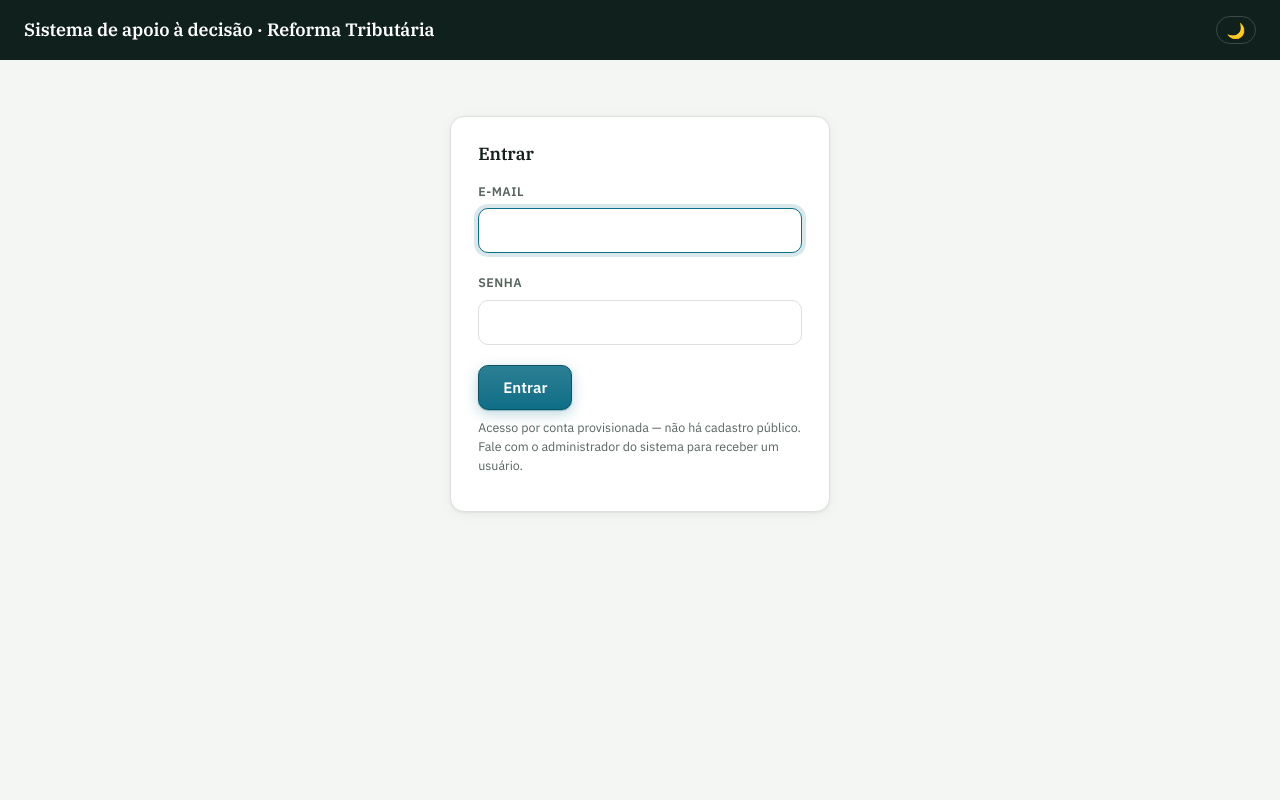
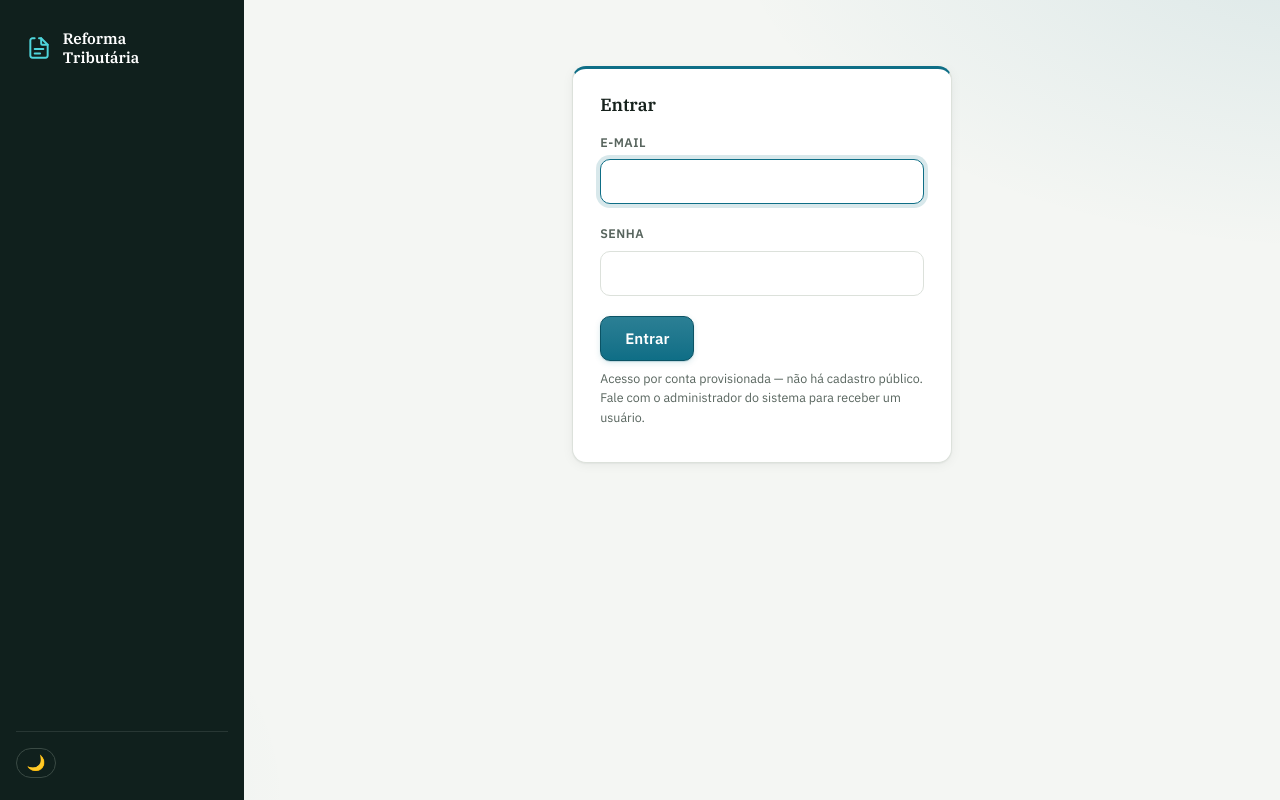
Before and after one commit to denisdhein/reforma-tributaria, a FastAPI app: page /login in a window 1280 px wide. Run offline with FastAPI, Linux system fonts and the light colour scheme.

Commit message:
Redesign estrutural: navegação lateral, textura, identidade de card
As duas rodadas anteriores (tokens de cor, depois forma de componente)
não bastaram sozinhas — o layout continuava sendo uma barra-no-topo
genérica, o mesmo wireframe mais comum que existe.

- Header horizontal vira barra lateral fixa, com ícones SVG desenhados
  à mão por item de navegação; colapsa pra barra horizontal em telas
  estreitas (só CSS, sem JS novo).
- Fundo ganha profundidade via radial-gradient sutil nos cantos.
- Cards ganham borda superior de destaque; tabelas ganham zebra
  striping, hover de linha e cabeçalho com sublinhado colorido.
- Sombra colorida dos botões reduzida (menos blur/opacidade) pra
  manter legibilidade, sem efeito neon.

```diff
--- a/app/web/templates/base.html
+++ b/app/web/templates/base.html
@@ -34,6 +34,7 @@
     --cor-aviso-texto: #8a5a0a;
     --cor-aviso-borda: #f0d9a0;
     --cor-cabecalho: #10201d;
+    --cor-lateral-acento: #4fd6dc;
     --sombra: 0 1px 2px rgba(16, 32, 29, 0.06), 0 2px 12px rgba(16, 32, 29, 0.05);
   }
   @media (prefers-color-scheme: dark) {
@@ -63,7 +64,13 @@
   body {
     margin: 0;
     font-family: "IBM Plex Sans", -apple-system, "Segoe UI", Roboto, Helvetica, Arial, sans-serif;
-    background: var(--cor-fundo);
+    background:
+      radial-gradient(ellipse 1000px 560px at 105% -12%,
+        color-mix(in srgb, var(--cor-primaria) 12%, transparent), transparent 62%),
+      radial-gradient(ellipse 700px 500px at -10% 100%,
+        color-mix(in srgb, var(--cor-primaria) 7%, transparent), transparent 60%),
+      var(--cor-fundo);
+    background-attachment: fixed;
     color: var(--cor-texto);
     line-height: 1.55;
     transition: background-color .15s ease, color .15s ease;
@@ -73,34 +80,85 @@
     font-family: "IBM Plex Mono", ui-monospace, "SFMono-Regular", monospace;
     font-variant-numeric: tabular-nums;
   }
-  header.topo {
+
+  /* Casca do app: barra lateral fixa (sempre escura, nas duas paletas —
+     mesmo raciocínio do header antigo) + área de conteúdo. Abaixo de
+     880px vira barra horizontal no topo — mesma marcação, só o flex-
+     direction muda, sem duplicar HTML pra versão mobile. */
+  .app-shell { display: flex; min-height: 100vh; align-items: stretch; }
+  .lateral {
+    width: 244px; flex-shrink: 0;
     background: var(--cor-cabecalho);
     color: #fff;
-    padding: 1rem 1.5rem;
+    display: flex;
+    flex-direction: column;
+    padding: 1.4rem 1rem;
     position: sticky;
     top: 0;
+    height: 100vh;
+    overflow-y: auto;
     z-index: 10;
   }
-  .topo-linha1 { display: flex; justify-content: space-between; align-items: center; gap: 1rem; flex-wrap: wrap; }
-  header.topo h1 { margin: 0; font-size: 1.12rem; font-weight: 600; letter-spacing: -0.005em; }
-  .topo-acoes { display: flex; align-items: center; gap: 0.75rem; flex-wrap: wrap; }
-  .topo-nav { display: flex; gap: 1.25rem; margin-top: 0.7rem; }
-  .topo-nav a {
-    color: #b9c7c1; text-decoration: none; font-size: 0.85rem; font-weight: 500;
-    padding-bottom: 0.4rem; border-bottom: 2px solid transparent;
+  .marca {
+    display: flex; align-items: center; gap: 0.7rem;
+    padding: 0.4rem 0.6rem 1.6rem;
+    color: #fff;
   }
-  .topo-nav a.ativo, .topo-nav a:hover { color: #fff; border-bottom-color: var(--cor-primaria); }
+  .marca svg { flex-shrink: 0; color: var(--cor-lateral-acento); }
+  .marca-texto { font-family: "IBM Plex Serif", Georgia, serif; font-size: 0.95rem; font-weight: 600; line-height: 1.25; }
+  .nav-lateral { display: flex; flex-direction: column; gap: 0.15rem; flex: 1; }
+  .nav-lateral a {
+    display: flex; align-items: center; gap: 0.85rem;
+    padding: 0.65rem 0.8rem;
+    border-radius: 9px;
+    border-left: 3px solid transparent;
+    color: #aebdb6; text-decoration: none;
+    font-size: 0.88rem; font-weight: 500;
+    transition: background-color .15s ease, color .15s ease, border-color .15s ease;
+  }
+  .nav-lateral a svg { flex-shrink: 0; opacity: 0.85; }
+  .nav-lateral a:hover { background: rgba(255, 255, 255, 0.06); color: #fff; }
+  .nav-lateral a.ativo {
+    background: rgba(255, 255, 255, 0.08);
+    border-left-color: var(--cor-lateral-acento);
+    color: #fff;
+  }
+  .nav-lateral a.ativo svg { opacity: 1; color: var(--cor-lateral-acento); }
+  .lateral-rodape {
+    display: flex; flex-direction: column; gap: 0.6rem;
+    padding-top: 1rem; margin-top: 0.5rem;
+    border-top: 1px solid rgba(255, 255, 255, 0.1);
+  }
+  .lateral-rodape form { margin: 0; }
 
+  .area-principal { flex: 1; min-width: 0; }
   main {
-    max-width: 980px;
+    max-width: 1080px;
     margin: 0 auto;
-    padding: 1.5rem;
+    padding: 2.1rem 2.2rem;
     display: grid;
     gap: 1.25rem;
   }
+  @media (max-width: 880px) {
+    .app-shell { flex-direction: column; }
+    .lateral {
+      width: 100%; height: auto; position: sticky; flex-direction: row;
+      align-items: center; padding: 0.65rem 1rem; overflow-x: auto; overflow-y: visible;
+      gap: 0.5rem;
+    }
+    .marca { padding: 0.2rem 0.6rem 0.2rem 0.2rem; }
+    .marca-texto { display: none; }
+    .nav-lateral { flex-direction: row; flex: 1; gap: 0.2rem; }
+    .nav-lateral a { white-space: nowrap; border-left: none; border-bottom: 3px solid transparent; border-radius: 7px 7px 0 0; }
+    .nav-lateral a.ativo { border-left-color: transparent; border-bottom-color: var(--cor-lateral-acento); }
+    .lateral-rodape { flex-direction: row; padding-top: 0; margin-top: 0; border-top: none; border-left: 1px solid rgba(255, 255, 255, 0.1); padding-left: 0.75rem; }
+    main { padding: 1.25rem; }
+  }
+
   .cartao {
     background: var(--cor-superficie);
     border: 1px solid var(--cor-borda);
+    border-top: 3px solid var(--cor-primaria);
     border-radius: 14px;
     padding: 1.4rem 1.7rem;
     box-shadow: var(--sombra);
@@ -178,8 +236,8 @@
     letter-spacing: 0.003em;
     cursor: pointer;
     box-shadow:
-      0 1px 1px color-mix(in srgb, var(--cor-primaria) 35%, transparent),
-      0 4px 14px color-mix(in srgb, var(--cor-primaria) 28%, transparent);
+      0 1px 1px color-mix(in srgb, var(--cor-primaria) 20%, transparent),
+      0 2px 6px color-mix(in srgb, var(--cor-primaria) 14%, transparent);
     transition: background .15s ease, transform .12s ease, box-shadow .12s ease;
   }
   button:hover {
@@ -187,12 +245,12 @@
       color-mix(in srgb, var(--cor-botao-hover) 88%, white) 0%, var(--cor-botao-hover) 100%);
     transform: translateY(-1px);
     box-shadow:
-      0 1px 1px color-mix(in srgb, var(--cor-primaria) 35%, transparent),
-      0 8px 22px color-mix(in srgb, var(--cor-primaria) 34%, transparent);
+      0 1px 1px color-mix(in srgb, var(--cor-primaria) 20%, transparent),
+      0 4px 10px color-mix(in srgb, var(--cor-primaria) 18%, transparent);
   }
   button:active {
     transform: translateY(0);
-    box-shadow: 0 1px 1px color-mix(in srgb, var(--cor-primaria) 35%, transparent);
+    box-shadow: 0 1px 1px color-mix(in srgb, var(--cor-primaria) 20%, transparent);
   }
   button:disabled {
     opacity: 0.55; cursor: not-allowed; transform: none; box-shadow: none;
@@ -205,8 +263,8 @@
     border: 1px solid color-mix(in srgb, var(--cor-primaria) 75%, black);
     padding: 0.65rem 1.3rem; border-radius: 10px; font-size: 0.9rem; font-weight: 600;
     box-shadow:
-      0 1px 1px color-mix(in srgb, var(--cor-primaria) 35%, transparent),
-      0 4px 14px color-mix(in srgb, var(--cor-primaria) 28%, transparent);
+      0 1px 1px color-mix(in srgb, var(--cor-primaria) 20%, transparent),
+      0 2px 6px color-mix(in srgb, var(--cor-primaria) 14%, transparent);
     transition: background .15s ease, transform .12s ease, box-shadow .12s ease;
   }
   .botao-link:hover {
@@ -276,8 +334,14 @@
   .indicador.reducao { background: var(--cor-sucesso-fraca); }
   .indicador.reducao .valor { color: var(--cor-sucesso); }
   table { width: 100%; border-collapse: collapse; font-size: 0.88rem; }
-  th, td { text-align: left; padding: 0.55rem 0.6rem; border-bottom: 1px solid var(--cor-borda); }
-  th { color: var(--cor-texto-suave); font-weight: 600; font-size: 0.78rem; text-transform: uppercase; letter-spacing: 0.03em; }
+  th, td { text-align: left; padding: 0.6rem 0.7rem; border-bottom: 1px solid var(--cor-borda); }
+  th {
+    color: var(--cor-texto-suave); font-weight: 600; font-size: 0.76rem;
+    text-transform: uppercase; letter-spacing: 0.04em;
+    border-bottom: 2px solid var(--cor-primaria);
+  }
+  tbody tr:nth-child(even) { background: var(--cor-superficie-alt); }
+  tbody tr:hover { background: var(--cor-primaria-fraca); }
   td.num, th.num { text-align: right; font-variant-numeric: tabular-nums; }
   .selo {
     display: inline-block;
@@ -313,32 +377,35 @@
     margin-top: 0.5rem;
   }
 
-  .botao-tema, .topo-acoes button.sair {
+  .botao-tema, .lateral-rodape button.sair {
     background: transparent;
     box-shadow: none;
     border: 1px solid #3a4a44;
     color: #fff;
   }
   .botao-tema {
-    padding: 0.35rem 0.6rem;
+    padding: 0.4rem 0.6rem;
     font-size: 0.95rem;
     line-height: 1;
     border-radius: 999px;
+    align-self: flex-start;
   }
-  .botao-tema:hover, .topo-acoes button.sair:hover {
+  .botao-tema:hover, .lateral-rodape button.sair:hover {
     background: #1c2925; transform: none; box-shadow: none;
   }
 
   .usuario-chip { display: flex; align-items: center; gap: 0.5rem; }
-  .usuario-chip .quem { font-family: "IBM Plex Sans", sans-serif; font-size: 0.8rem; color: #b9c7c1; }
+  .usuario-chip .quem { font-family: "IBM Plex Sans", sans-serif; font-size: 0.78rem; color: #b9c7c1; line-height: 1.3; }
   .selo-admin {
-    background: #7c5cbf; color: #fff; font-size: 0.65rem; font-weight: 700;
-    padding: 0.1rem 0.4rem; border-radius: 4px; margin-left: 0.4rem; vertical-align: middle;
+    display: inline-block;
+    background: #7c5cbf; color: #fff; font-size: 0.62rem; font-weight: 700;
+    padding: 0.1rem 0.4rem; border-radius: 4px; margin-top: 0.15rem; vertical-align: middle;
   }
-  .topo-acoes form { margin: 0; }
-  .topo-acoes button.sair {
+  .lateral-rodape form { margin: 0; }
+  .lateral-rodape button.sair {
+    width: 100%;
     color: #dce7e2;
-    padding: 0.3rem 0.7rem; font-size: 0.78rem; font-weight: 500; border-radius: 7px;
+    padding: 0.5rem 0.7rem; font-size: 0.8rem; font-weight: 500; border-radius: 7px;
   }
 
   .avatar {
@@ -450,17 +517,51 @@
     * { print-color-adjust: exact; -webkit-print-color-adjust: exact; }
     .no-imprimir { display: none !important; }
     body { background: #fff; }
-    header.topo { position: static; }
+    .app-shell { display: block; }
     .cartao { box-shadow: none; border: 1px solid var(--cor-borda); break-inside: avoid; }
     table { break-inside: avoid; }
   }
 </style>
 </head>
 <body>
-<header class="topo no-imprimir">
-  <div class="topo-linha1">
-    <h1>Sistema de apoio à decisão · Reforma Tributária</h1>
-    <div class="topo-acoes">
+<div class="app-shell">
+<aside class="lateral no-imprimir">
+  <div class="marca">
+    <svg width="26" height="26" viewBox="0 0 24 24" fill="none" stroke="currentColor" stroke-width="1.8" stroke-linecap="round" stroke-linejoin="round">
+      <path d="M8 3H6a2 2 0 0 0-2 2v14a2 2 0 0 0 2 2h12a2 2 0 0 0 2-2V9l-6-6h-2" />
+      <path d="M14 3v5a1 1 0 0 0 1 1h5" />
+      <line x1="8" y1="13" x2="16" y2="13" />
+      <line x1="8" y1="17" x2="13" y2="17" />
+    </svg>
+    <span class="marca-texto">Reforma<br>Tributária</span>
+  </div>
+  {% if usuario %}
+    <nav class="nav-lateral">
+      <a href="/" class="{{ 'ativo' if pagina_ativa == 'simular' }}">
+        <svg width="18" height="18" viewBox="0 0 24 24" fill="none" stroke="currentColor" stroke-width="2" stroke-linecap="round" stroke-linejoin="round"><line x1="4" y1="20" x2="4" y2="10"/><line x1="12" y1="20" x2="12" y2="4"/><line x1="20" y1="20" x2="20" y2="14"/></svg>
+        Simular
+      </a>
+      <a href="/empresas" class="{{ 'ativo' if pagina_ativa == 'empresas' }}">
+        <svg width="18" height="18" viewBox="0 0 24 24" fill="none" stroke="currentColor" stroke-width="2" stroke-linecap="round" stroke-linejoin="round"><rect x="4" y="2" width="16" height="20" rx="1"/><line x1="8" y1="7" x2="8" y2="7.01"/><line x1="12" y1="7" x2="12" y2="7.01"/><line x1="16" y1="7" x2="16" y2="7.01"/><line x1="8" y1="11" x2="8" y2="11.01"/><line x1="12" y1="11" x2="12" y2="11.01"/><line x1="16" y1="11" x2="16" y2="11.01"/><line x1="8" y1="15" x2="8" y2="15.01"/><line x1="12" y1="15" x2="12" y2="15.01"/></svg>
+        Empresas
+      </a>
+      <a href="/cenarios" class="{{ 'ativo' if pagina_ativa == 'cenarios' }}">
+        <svg width="18" height="18" viewBox="0 0 24 24" fill="none" stroke="currentColor" stroke-width="2" stroke-linecap="round" stroke-linejoin="round"><circle cx="6" cy="6" r="2.4"/><circle cx="6" cy="18" r="2.4"/><circle cx="18" cy="12" r="2.4"/><path d="M8 7 16 11"/><path d="M8 17 16 13"/></svg>
+        Cenários
+      </a>
+      <a href="/historico" class="{{ 'ativo' if pagina_ativa == 'historico' }}">
+        <svg width="18" height="18" viewBox="0 0 24 24" fill="none" stroke="currentColor" stroke-width="2" stroke-linecap="round" stroke-linejoin="round"><circle cx="12" cy="12" r="9"/><polyline points="12 7 12 12 16 14"/></svg>
+        Histórico
+      </a>
+      <a href="/perfil" class="{{ 'ativo' if pagina_ativa == 'perfil' }}">
+        <svg width="18" height="18" viewBox="0 0 24 24" fill="none" stroke="currentColor" stroke-width="2" stroke-linecap="round" stroke-linejoin="round"><circle cx="12" cy="8" r="3.6"/><path d="M4.5 20c1.6-3.5 4.5-5.3 7.5-5.3s5.9 1.8 7.5 5.3"/></svg>
+        Perfil
+      </a>
+    </nav>
+  {% else %}
+    <div style="flex: 1"></div>
+  {% endif %}
+  <div class="lateral-rodape">
     <button type="button" id="botao-tema" class="botao-tema" title="Alternar tema claro/escuro">🌙</button>
     {% if usuario %}
       <div class="usuario-chip">
@@ -471,26 +572,19 @@
         {% endif %}
         <span class="quem">
           {{ usuario.nome }} · {{ usuario.tenant.nome }}
-            {% if usuario.papel.value == 'admin' %}<span class="selo-admin">ADMIN</span>{% endif %}
+          {% if usuario.papel.value == 'admin' %}<br><span class="selo-admin">ADMIN</span>{% endif %}
         </span>
       </div>
       <form method="post" action="/logout"><button type="submit" class="sair">Sair</button></form>
     {% endif %}
   </div>
-  </div>
-  {% if usuario %}
-    <nav class="topo-nav">
-      <a href="/" class="{{ 'ativo' if pagina_ativa == 'simular' }}">Simular</a>
-      <a href="/empresas" class="{{ 'ativo' if pagina_ativa == 'empresas' }}">Empresas</a>
-      <a href="/cenarios" class="{{ 'ativo' if pagina_ativa == 'cenarios' }}">Cenários</a>
-      <a href="/historico" class="{{ 'ativo' if pagina_ativa == 'historico' }}">Histórico</a>
-      <a href="/perfil" class="{{ 'ativo' if pagina_ativa == 'perfil' }}">Perfil</a>
-    </nav>
-  {% endif %}
-</header>
+</aside>
+<div class="area-principal">
 <main>
   {% block conteudo %}{% endblock %}
 </main>
+</div>
+</div>
 <script>
   (function () {
     var btn = document.getElementById('botao-tema');
```
Also changed, not shown: README.md. Lines whose indentation alone changed are shown as unchanged.
